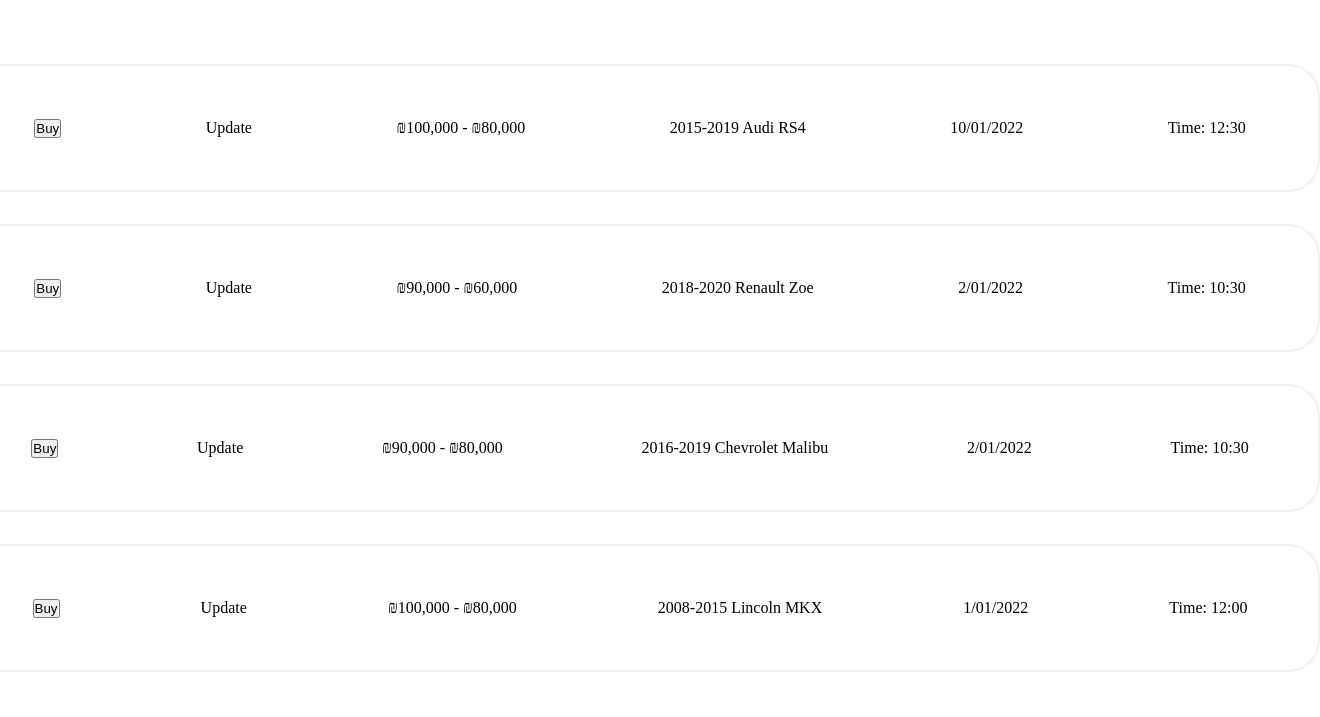
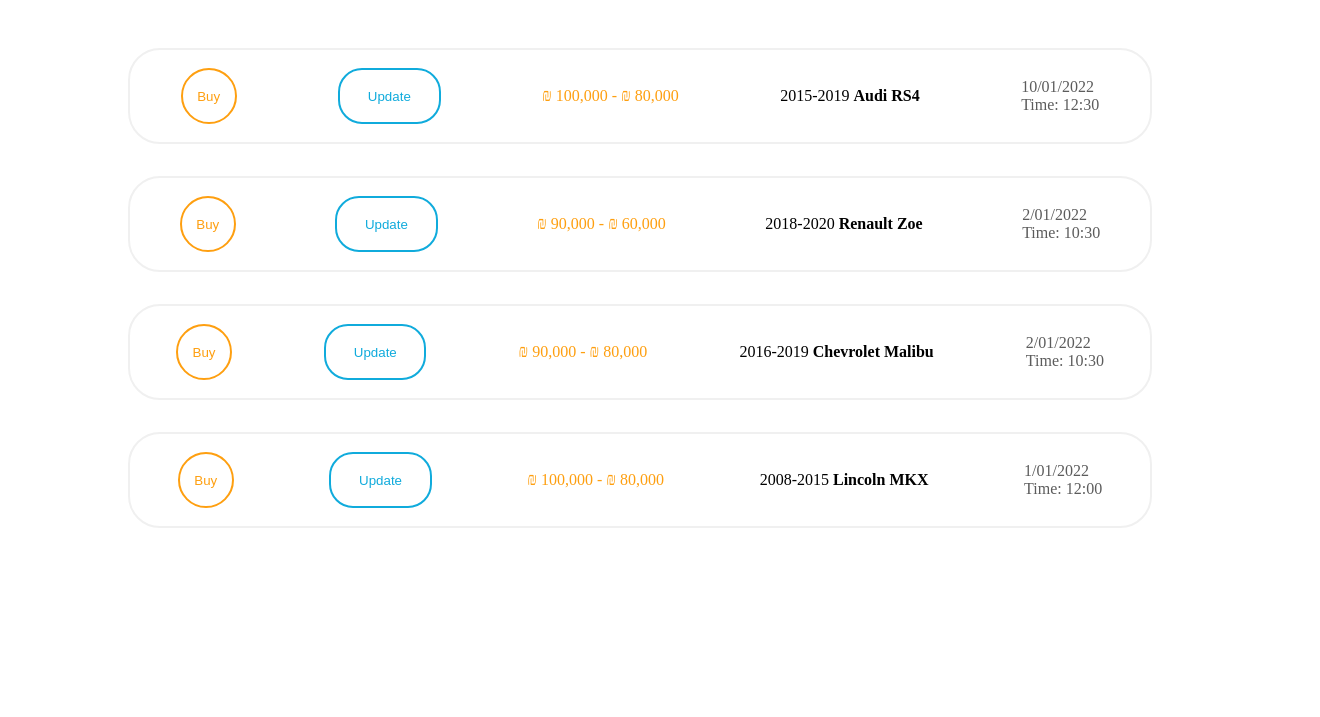
Before and after one commit to Assadmessi/HTML-CSS, a plain HTML site: page index.html in a window 1280 px wide. Shown: the part 83-800 px from the top of the page, 1320 px wide, since content can reach past the window. Drawn offline with Linux system fonts and the light colour scheme.

Commit message:
finished search results

```diff
--- a/index.html
+++ b/index.html
@@ -7,6 +7,9 @@
     <title>Car Date</title>
   </head>
   <body>
+
+    <!-- Start of navbar-->
+
     <navbar>
       <div class="profile">
         <img src="./img/noti.PNG" alt="notification" />
@@ -61,39 +64,54 @@
         <img src="./img/logo.png" alt="logo" />
       </div>
     </navbar>
+
+    <!-- end of navbar-->
+    <!--Start of search results-->
+
     <div class="search">
-      <div class="search-reult">
-        <button>Buy</button>
-        <p>Update</p>
+      <div class="search-result">
+        <button class="buy">Buy</button>
+        <button class="update">Update</button>
         <p class="money">100,000 - <span class="money">80,000</span></p>
-        <p>2015-2019 Audi RS4</p>
+        <p>2015-2019 <strong> Audi RS4 </strong></p>
+        <div class="time">
             <p>10/01/2022</p>
             <p>Time: 12:30</p>
         </div>
-      <div class="search-reult">
-        <button>Buy</button>
-        <p>Update</p>
+      </div>
+      <div class="search-result">
+        <button class="buy">Buy</button>
+        <button class="update">Update</button>
         <p class="money">90,000 - <span class="money">60,000</span></p>
-        <p>2018-2020 Renault Zoe</p>
+        <p>2018-2020 <strong>Renault Zoe</strong></p>
+        <div class="time">
             <p>2/01/2022</p>
             <p>Time: 10:30</p>
         </div>
-      <div class="search-reult">
-        <button>Buy</button>
-        <p>Update</p>
+      </div>
+      <div class="search-result">
+        <button class="buy">Buy</button>
+        <button class="update">Update</button>
         <p class="money">90,000 - <span class="money">80,000</span></p>
-        <p>2016-2019 Chevrolet Malibu</p>
+        <p>2016-2019 <strong>Chevrolet Malibu</strong></p>
+        <div class="time">
             <p>2/01/2022</p>
             <p>Time: 10:30</p>
         </div>
-      <div class="search-reult">
-        <button>Buy</button>
-        <p>Update</p>
+      </div>
+      <div class="search-result">
+        <button class="buy">Buy</button>
+        <button class="update">Update</button>
         <p class="money">100,000 - <span class="money">80,000</span></p>
-        <p>2008-2015 Lincoln MKX</p>
+        <p>2008-2015 <strong>Lincoln MKX</strong></p>
+        <div class="time">
             <p>1/01/2022</p>
             <p>Time: 12:00</p>
         </div>
       </div>
+    </div>
+
+    <!--end of search results-->
+
   </body>
 </html>
--- a/style.css
+++ b/style.css
@@ -1,14 +1,21 @@
+/* Css clear*/
+
 * {
   margin: 0;
   padding: 0;
   box-sizing: border-box;
 }
 
+/* Start of navbar style*/
+
 navbar {
+  width: 98vw;
+  margin: 0 auto;
   display: grid;
   grid-template-columns: 10rem 1fr;
   align-items: center;
-  box-shadow: 0px 4px #fafafa;
+  box-shadow: -3px 4px #FCFCFC;
+
 }
 
 .icon {
@@ -45,23 +52,55 @@ a {
   color: #fea319;
 }
 
+/* end of navbar style*/
+/* Start of search results style*/
+
 .money::before {
-  content: "\20AA";
+  content: "\20AA   ";
+  color: #FE9F10;
+}
+
+.money {
+  color: #FE9F10;
 }
 
 .search {
   display: grid;
   grid-gap: 2rem;
   justify-content: center;
-  padding-top: 5rem;
+  padding-top: 4rem;
 }
 
-.search-reult {
+.search-result {
   display: flex;
   border: 2px solid #f0f0f0;
-  height: 8rem;
+  height: 6rem;
   align-items: center;
   justify-content: space-around;
-  width: 85rem;
+  width: 80vw;
   border-radius: 2rem;
 }
+
+.search-result .buy{
+  background-color: white;
+  border: 2px solid #FE9F10;
+  color: #FE9F10;
+  border-radius: 50%;
+  width: 3.5rem;
+  height: 3.5rem;
+}
+
+.search-result .update{
+  background-color: white;
+  border: 2px solid #10ABDC;
+  color: #10ABDC;
+  border-radius: 1.5rem;
+  width: 6.4rem;
+  height: 3.5rem;
+}
+
+.time{
+  color: #5C5C5C;
+}
+
+/* end of search results style*/
```
Lines whose indentation alone changed are shown as unchanged.
